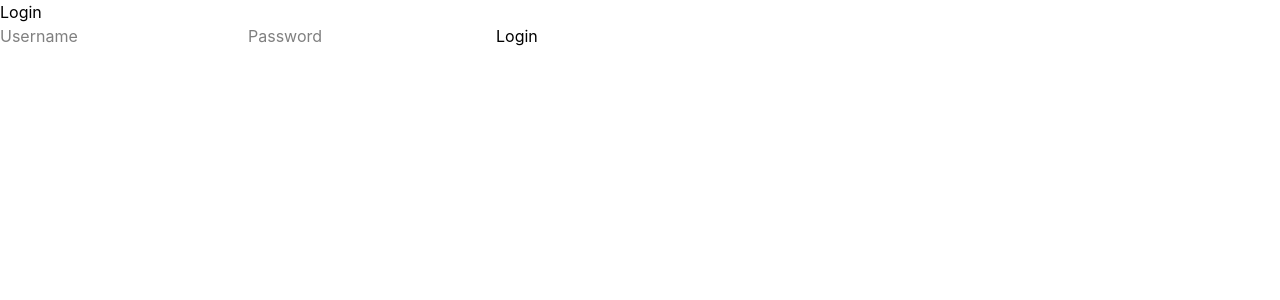
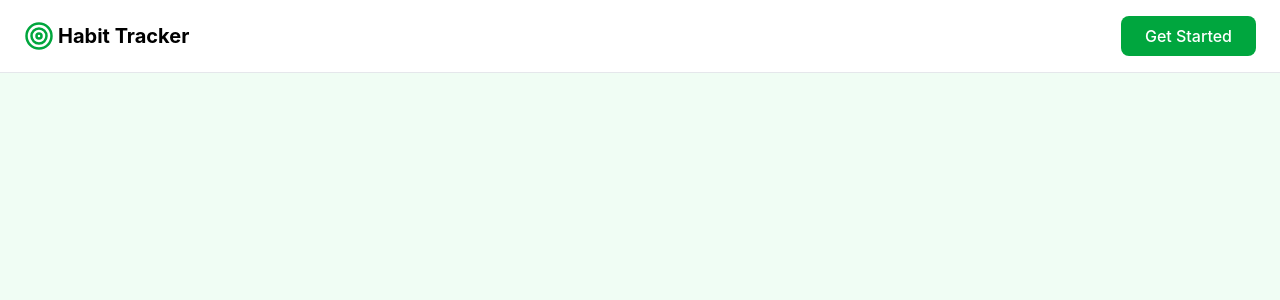
Before and after one commit to krz-sta/Habit-Tracker, a Vue app in the folder frontend/: page / in a window 1280 px wide. Before the commit this address led to /login. Shown: the top 300 px of the page. Built offline with nearby package versions, Linux system fonts and the light colour scheme.

Commit message:
New header and landing page setup.

```diff
--- /dev/null
+++ b/frontend/src/components/Header.vue
@@ -0,0 +1,27 @@
+<script setup lang="ts">
+import { useAuthStore } from '@/stores/auth';
+import { useRoute } from 'vue-router';
+import { useRouter } from 'vue-router';
+
+import Logo from '@/components/Logo.vue'
+
+const authStore = useAuthStore();
+const route = useRoute();
+const router = useRouter();
+
+</script>
+
+<template>
+<header class="flex justify-between items-center px-6 py-4 bg-white border-b border-b-gray-200">
+    <div class="flex justify-between items-center">
+        <Logo class="inline mr-1"/>
+        <h1 class="text-xl font-bold inline">Habit Tracker</h1>
+    </div>
+
+    <button v-if="route.path==='/'" @click="router.push('/login')" class="text-white bg-green-600 px-6 py-2 rounded-lg font-medium hover:bg-green-700">Get Started</button>
+    <button v-else @click="authStore.logout" class="text-white bg-green-600 px-6 py-2 rounded-lg font-medium hover:bg-green-700">Log out</button>
+</header>
+</template>
+
+<style scoped>
+</style>
--- /dev/null
+++ b/frontend/src/components/Logo.vue
@@ -0,0 +1,7 @@
+<template>
+    <svg width="30" height="30" viewBox="0 0 120 120" xmlns="http://www.w3.org/2000/svg">
+        <circle cx="60" cy="60" r="50" fill="none" stroke="#00a63d" stroke-width="10"/>
+        <circle cx="60" cy="60" r="30" fill="none" stroke="#00a63d" stroke-width="10"/>
+        <circle cx="60" cy="60" r="10" fill="none" stroke="#00a63d" stroke-width="10"/>
+    </svg>
+</template>
--- a/frontend/src/router/index.ts
+++ b/frontend/src/router/index.ts
@@ -19,10 +19,16 @@ const router = createRouter({
       meta: { requiresAuth: false }
     },
     {
-      path: '/',
+      path: '/home',
       name: 'home',
       component: () => import('@/views/HomeView.vue'),
       meta: { requiresAuth: true }
+    },
+    {
+      path: '/',
+      name: 'landing',
+      component: () => import('@/views/LandingView.vue'),
+      meta: { requiresAuth: false }
     }
   ],
 })
--- a/frontend/src/stores/auth.ts
+++ b/frontend/src/stores/auth.ts
@@ -1,10 +1,12 @@
 import { defineStore } from 'pinia'
 import { ref, computed } from 'vue'
 import { http } from '@/api/axios'
+import router from '@/router/index.ts'
 
 export const useAuthStore = defineStore('auth', () => {
     const token = ref<string | null>(localStorage.getItem('token'))
     const user = ref<string | null>(null)
+
 
     const isAuthenticated = computed(() => !!token.value)
 
@@ -29,6 +31,7 @@ export const useAuthStore = defineStore('auth', () => {
         token.value = null
         user.value = null
         localStorage.removeItem('token')
+        router.push('/')
     }
 
     return { token, user, isAuthenticated, login, register, logout, fetchUser }
--- a/frontend/src/views/CreateHabitForm.vue
+++ b/frontend/src/views/CreateHabitForm.vue
@@ -21,10 +21,10 @@ const type = ref<'good' | 'bad' | null>(null);
         </label>
         <h3>Type:</h3>
         <label>
-            <input type="radio" value="good" v-model="type" /> A
+            <input type="radio" value="good" v-model="type" />good
         </label>
         <label>
-            <input type="radio" value="bad" v-model="type" /> B
+            <input type="radio" value="bad" v-model="type" />bad
         </label>
 
         <p v-if="type">Selected: {{ type }}</p>
--- a/frontend/src/views/HomeView.vue
+++ b/frontend/src/views/HomeView.vue
@@ -4,6 +4,7 @@ import { useHabitStore } from '@/stores/habits';
 import { useAuthStore } from '@/stores/auth';
 
 import CreateHabitForm from './CreateHabitForm.vue';
+import Header from '../components/Header.vue';
 
 const habitStore = useHabitStore();
 const authStore = useAuthStore();
@@ -15,10 +16,11 @@ onMounted(async () => {
 </script>
 
 <template>
-    <h1>Habit Tracker</h1>
-    <ul>
-        <li v-for="habit in habitStore.habits">{{ habit.title }}, {{ habit.start_date }}</li>
-    </ul>
-    <button @click="authStore.logout">Logout</button>
-    <CreateHabitForm />
+    <div class="bg-green-100">
+        <Header />
+        <ul>
+            <li v-for="habit in habitStore.habits">{{ habit.title }}, {{ habit.start_date }}</li>
+        </ul>
+        <CreateHabitForm />
+    </div>
 </template>
--- /dev/null
+++ b/frontend/src/views/LandingView.vue
@@ -0,0 +1,13 @@
+<script setup lang="ts">
+import Header from '@/components/Header.vue';
+
+</script>
+
+<template>
+    <div class="bg-green-50 min-h-screen">
+        <Header />
+    </div>
+
+</template>
+
+<style scoped></style>
--- a/frontend/src/views/LoginView.vue
+++ b/frontend/src/views/LoginView.vue
@@ -14,7 +14,7 @@ async function handleLogin() {
     error.value = null
     try {
         await authStore.login(username.value, password.value)
-        router.push('/')
+        router.push('/home')
     } catch (e: any) {
         error.value = e.response?.data?.detail ?? 'Login failed.'
     }
@@ -22,7 +22,7 @@ async function handleLogin() {
 </script>
 
 <template>
-    <div>
+    <div class="bg-green-100">
         <h1>Login</h1>
         <input v-model="username" type="text" placeholder="Username" />
         <input v-model="password" type="password" placeholder="Password" />
```
Also changed, not shown: 1 other file (tests, documents, lock files or other folders).
